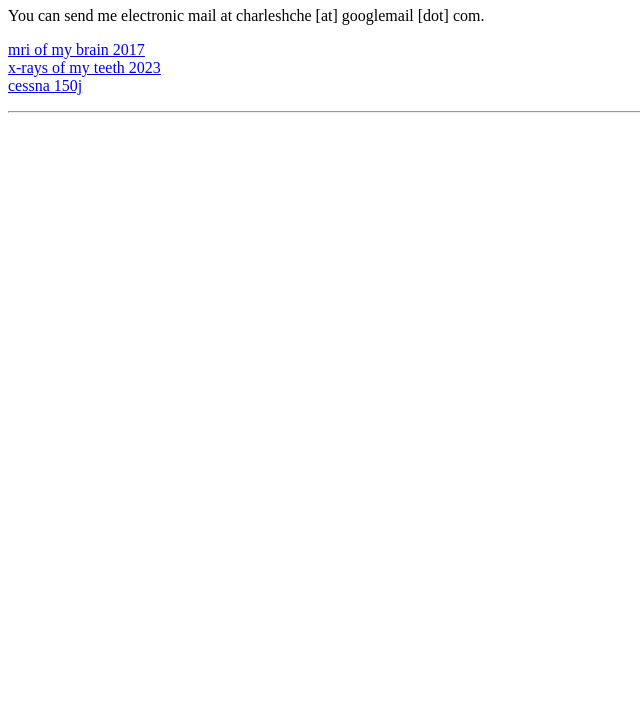
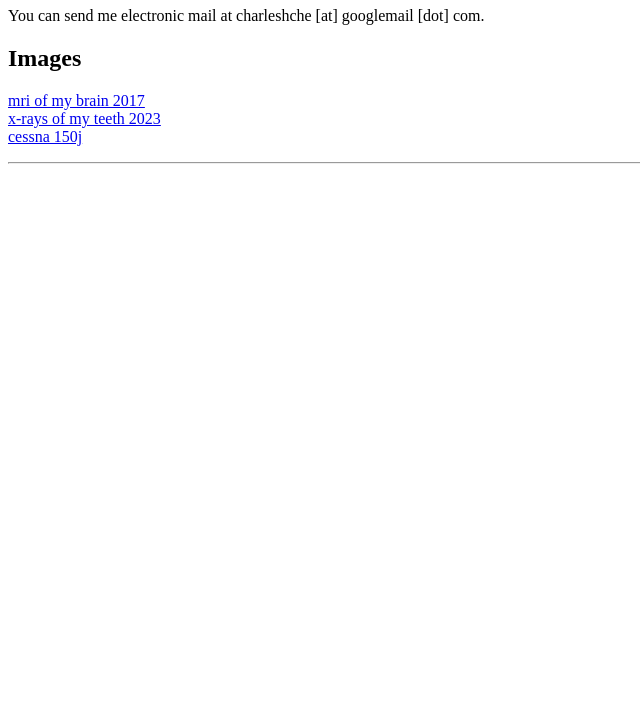
Before and after one commit to cherls/cherls.github.io, a plain HTML site: page index.html in a window 1280 px wide. Shown: the part 73-800 px from the top of the page, without its empty margins (0-640 px from the left). Drawn offline with Linux system fonts and the light colour scheme.

Commit message:
Add image header

```diff
--- a/index.html
+++ b/index.html
@@ -27,6 +27,7 @@
 
     You can send me electronic mail at charleshche [at] googlemail [dot] com.
 
+    <h2>Images</h2>
     <p>
       <a href="images/brain.jpg">mri of my brain 2017</a>
       <br />
```
